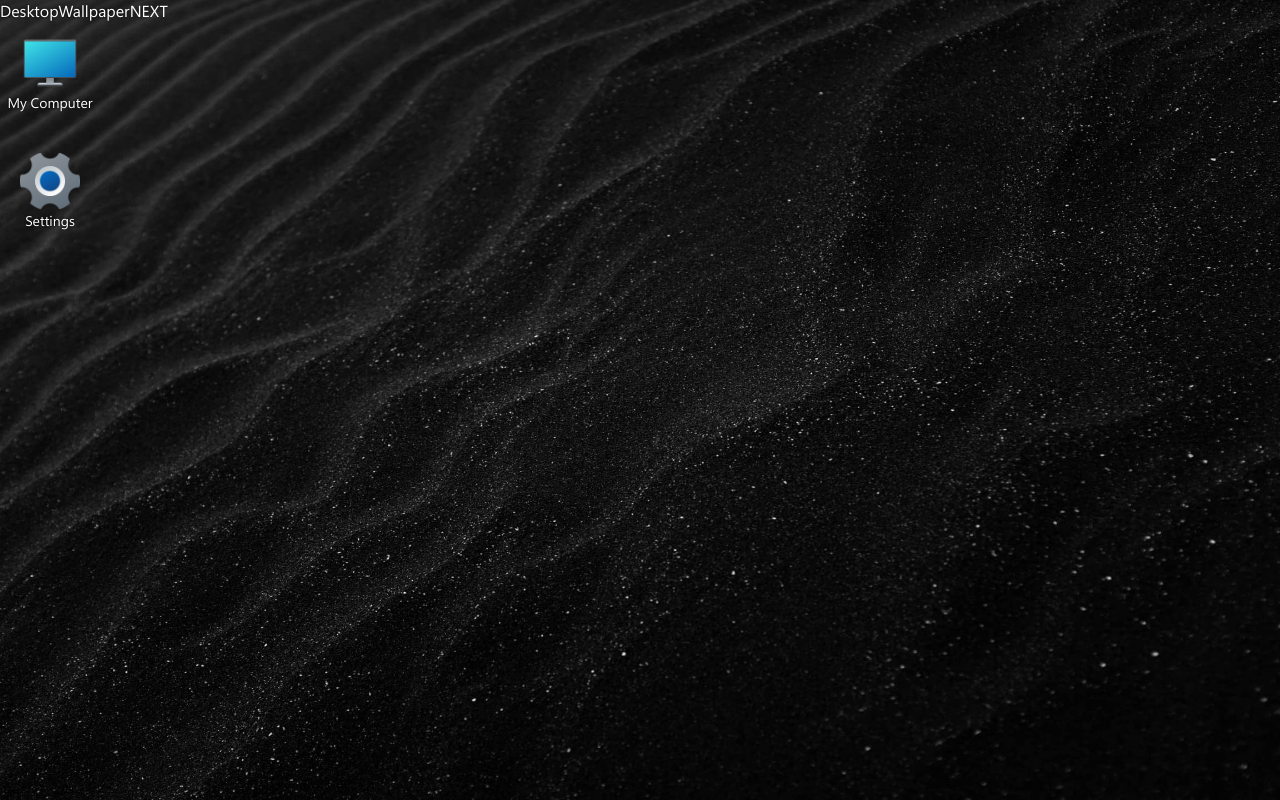
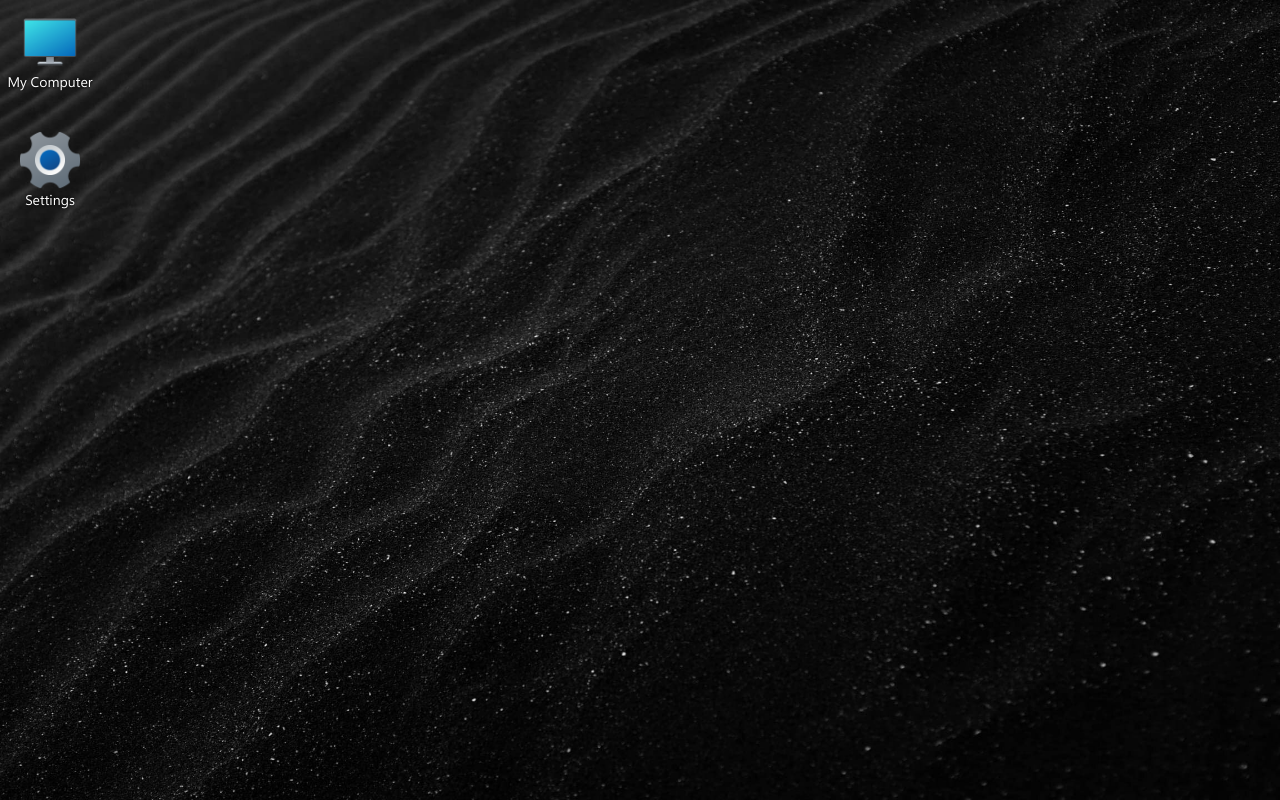
Before and after one commit to dansmht/Initial-PC-Simulator, a React (Vite) app: page / in a window 1280 px wide. Built offline with nearby package versions, Linux system fonts and the light colour scheme.

Commit message:
remove button & fix style

```diff
--- a/src/modules/Desktop/components/DesktopShortcuts/DesktopShortcuts.module.scss
+++ b/src/modules/Desktop/components/DesktopShortcuts/DesktopShortcuts.module.scss
@@ -1,7 +1,7 @@
 .DesktopShortcuts {
   max-height: 100%;
   width: 100px;
-  margin-top: 8px;
+  padding-top: 8px;
   display: flex;
   flex-direction: column;
   flex-wrap: wrap;
--- a/src/modules/Desktop/components/DesktopWallpaper/DesktopWallpaper.tsx
+++ b/src/modules/Desktop/components/DesktopWallpaper/DesktopWallpaper.tsx
@@ -8,14 +8,9 @@ type Props = HasChildren;
 
 export const DesktopWallpaper: FC<Props> = ({children}) => {
   const activeWallpaper = useWallpaperStore((state) => state.activeWallpaper);
-  const nextWallpaper = useWallpaperStore((state) => state.setActiveWallpaper);
 
   return (
     <div className={styles.DesktopWallpaper} style={{backgroundImage: `url(${wallpapers[activeWallpaper]})`}}>
-      DesktopWallpaper
-      <button onClick={() => nextWallpaper(Math.random() < 0.5 ? 0 : 1)}>
-        NEXT
-      </button>
       {children}
     </div>
   );
```
